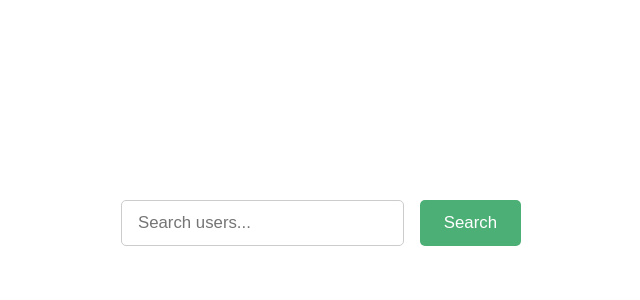
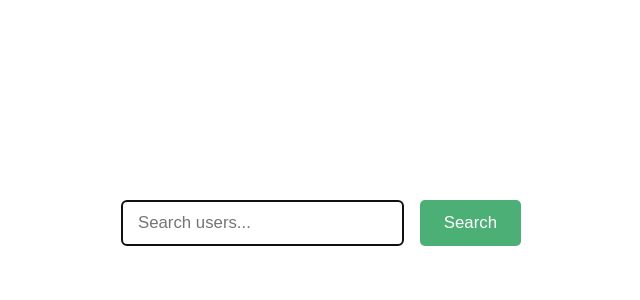
Before and after one commit to camilodelvasto/uxdeclarative, a Vue app: page /two in a window 1280 px wide. Shown: the top 300 px of the page, without its empty margins (319-959 px from the left). Built offline with nearby package versions, Linux system fonts and the light colour scheme.

Commit message:
Add auto focus

```diff
--- a/src/components/ImprovedSearchOptions.vue
+++ b/src/components/ImprovedSearchOptions.vue
@@ -7,7 +7,7 @@
     <Transition name="fade" mode="in-out">
       <div class="container legato" v-if="ready2">
         <div class="search-bar">
-          <input v-model="searchTerm" placeholder="Search users..." class="search-input" @input="updateUrl" @keydown.enter="searchUsers" />
+          <input ref="input" v-model="searchTerm" placeholder="Search users..." class="search-input" @input="updateUrl" @keydown.enter="searchUsers" />
           <button @click="searchUsers" class="search-button">Search</button>
         </div>
         <Transition name="fade" mode="in-out">
@@ -62,15 +62,17 @@ export default {
       }
     }
   },
-  mounted() {
+  async mounted() {
     if (this.$route.path.endsWith('/results')) {
       this.searchUsers();
     }
     setTimeout(() => {
       this.ready = true;
     }, 10)
-    setTimeout(() => {
+    setTimeout(async () => {
       this.ready2 = true;
+      await this.$nextTick()
+      this.$refs.input.focus();
     }, 200)
     setTimeout(() => {
       this.ready3 = true;
```
